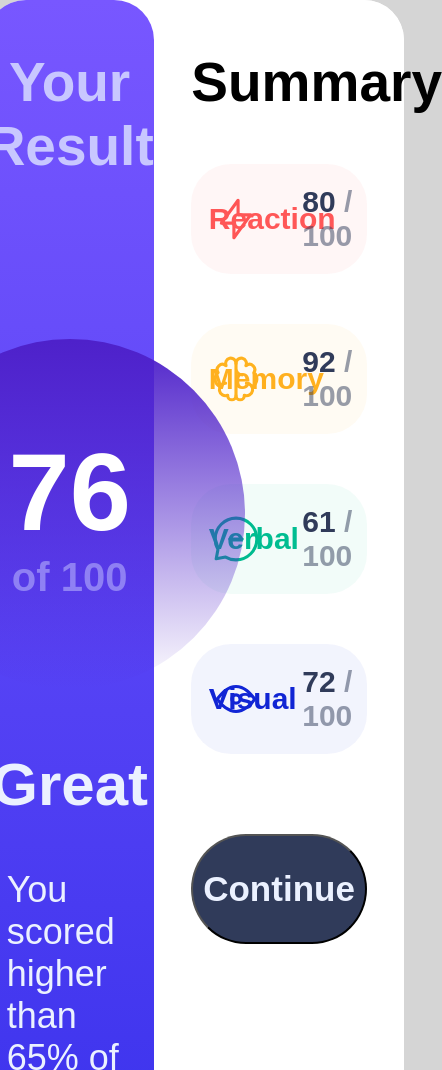
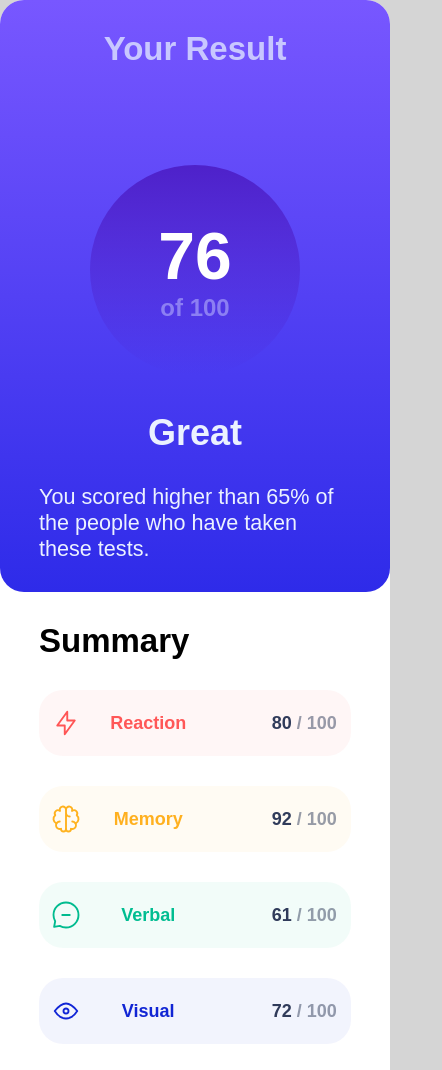
Before and after one commit to Maciejnecka/Results-component, a plain HTML site: page index.html in a window 390 px wide. Shown: the top 1070 px of the page, 442 px wide, since content can reach past the window. Drawn offline with Linux system fonts and the light colour scheme.

Commit message:
Final version

```diff
--- a/main.css
+++ b/CSS/main.css
@@ -21,7 +21,7 @@ body {
 
 .container {
   height: max-content;
-  width: 144rem;
+  max-width: 144rem;
   display: flex;
   flex-direction: row;
   background-color: #fff;
@@ -84,7 +84,7 @@ body {
 
 .result__footer--p {
   font-size: 3.6rem;
-  width: 75%;
+  width: 80%;
   margin: 5rem auto;
   color: hsl(221, 100%, 96%);
 }
@@ -110,7 +110,7 @@ body {
 }
 
 .container__summary--list {
-  max-width: 70%;
+  max-width: 80%;
   margin-top: 8rem;
   font-size: 3rem;
   list-style: none;
@@ -125,7 +125,7 @@ body {
   border-radius: 4rem;
   display: grid;
   align-items: center;
-  grid-template-columns: 10% 45% 45%;
+  grid-template-columns: 10% 50% 50%;
 }
 
 .list__item--1 {
@@ -166,7 +166,7 @@ body {
   height: 11rem;
   margin-top: 8rem;
   margin-bottom: 5rem;
-  width: 70%;
+  width: 80%;
   border-radius: 100rem;
   background-color: rgb(48, 59, 90);
   color: hsl(221, 100%, 96%);
--- /dev/null
+++ b/CSS/queries.css
@@ -0,0 +1,33 @@
+/* Media 1200 px  */
+@media (max-width: 75em) {
+  html {
+    font-size: 56.25%;
+  }
+}
+
+/* Media 900 px */
+@media (max-width: 56em) {
+  html {
+    font-size: 43.75%;
+  }
+}
+
+/* Media 640 px */
+@media (max-width: 40em) {
+  html {
+    font-size: 37.5%;
+  }
+  .container {
+    flex-direction: column;
+  }
+  html {
+    font-size: 56.25%;
+  }
+}
+
+/* Media 432 px */
+@media (max-width: 27em) {
+  html {
+    font-size: 37.5%;
+  }
+}
--- a/index.html
+++ b/index.html
@@ -5,7 +5,9 @@
     <meta name="viewport" content="width=device-width, initial-scale=1.0" />
     <!-- displays site properly based on user's device -->
 
-    <link rel="stylesheet" href="main.css" />
+    <link rel="stylesheet" href="css/main.css" />
+    <link rel="stylesheet" href="css/queries.css" />
+
     <link
       rel="icon"
       type="image/png"
```
